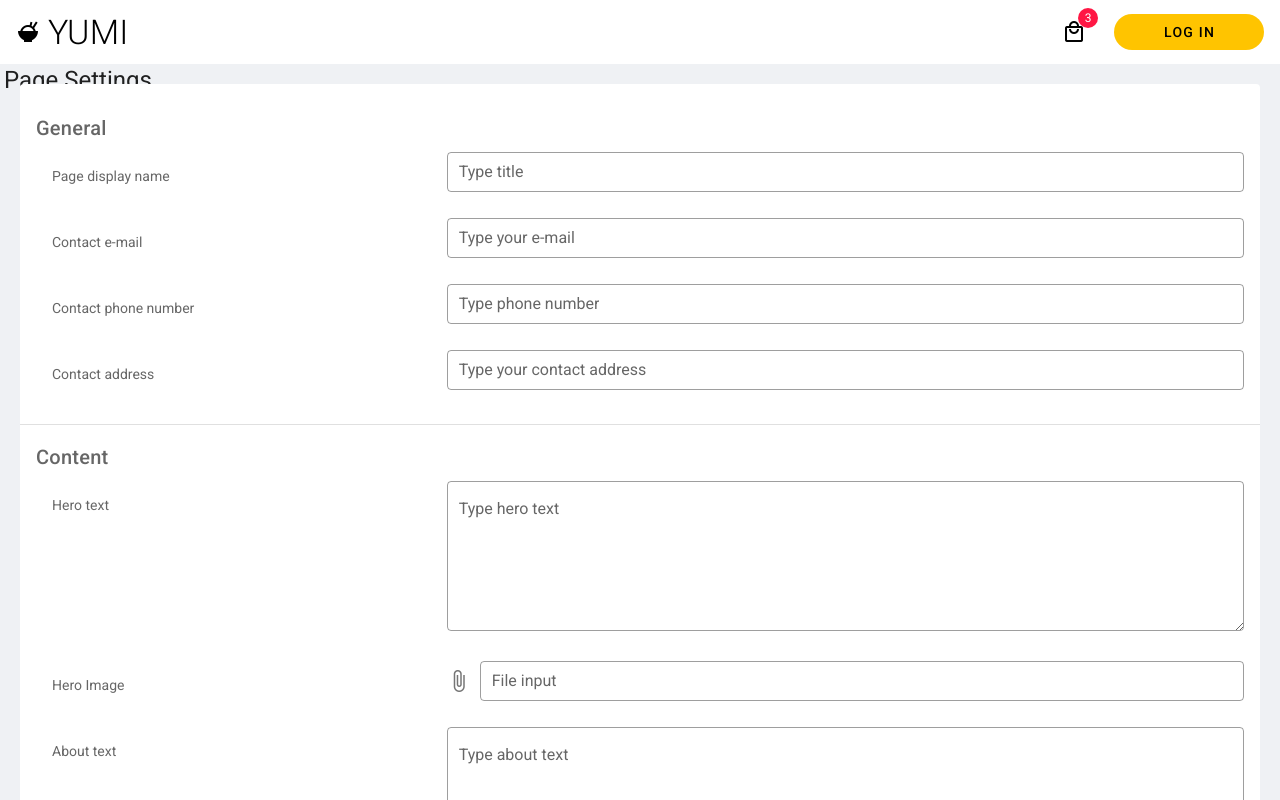
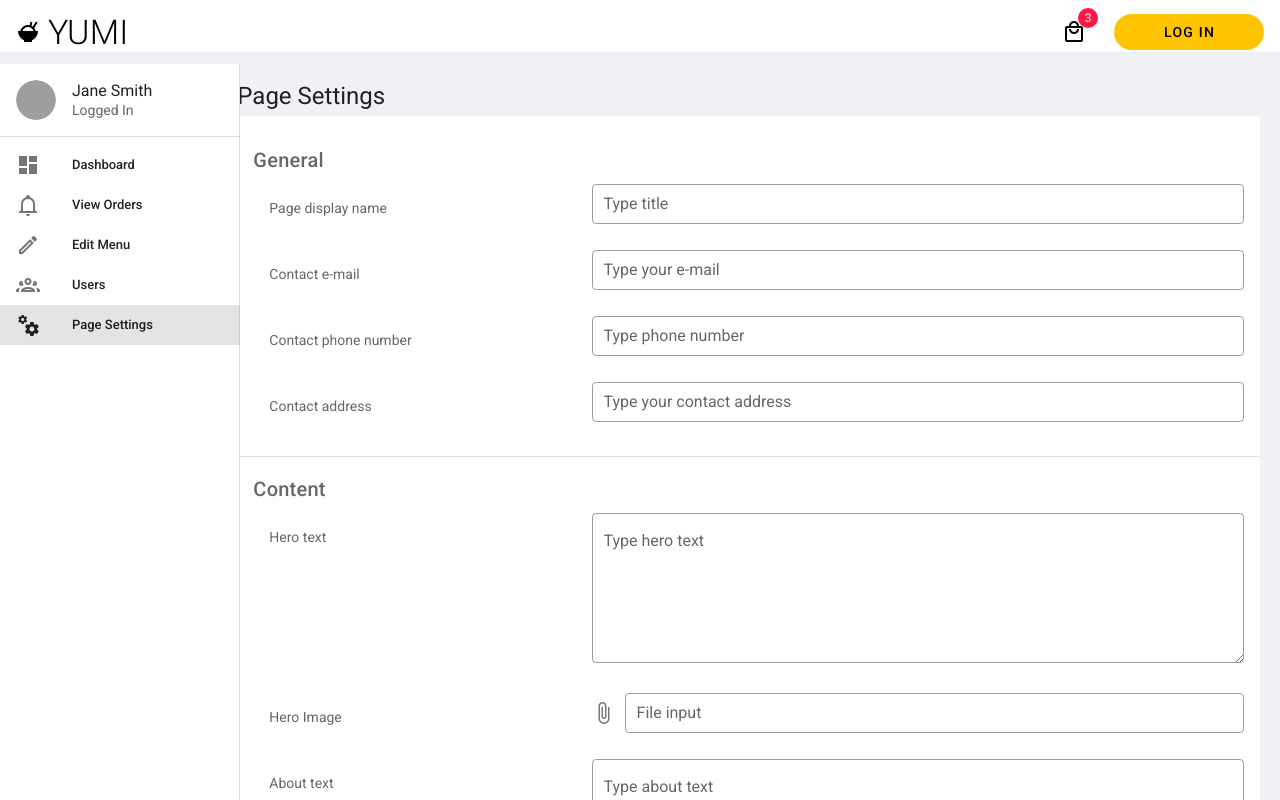
Before and after one commit to eirikandreas/vue-restaurant-app, a Vue app in the folder YumiApp/: page /admin/pagesettings in a window 1280 px wide. Shown: the top 800 px of the page. Built offline with nearby package versions, Linux system fonts and the light colour scheme; grey boxes are pictures that could not be loaded.

Commit message:
Add drawer, fix PageSettings title

```diff
--- a/YumiApp/src/pages/admin/DashboardPage/Drawer.vue
+++ b/YumiApp/src/pages/admin/DashboardPage/Drawer.vue
@@ -3,7 +3,7 @@
     <v-navigation-drawer
       permanent
       absolute
-      :width="320"
+      :width="240"
       v-model="isSmall"
     >
            <template v-slot:prepend>
@@ -35,7 +35,6 @@
             <v-list-item-title>{{ item.title }}</v-list-item-title>
           </v-list-item-content>
         </v-list-item>
-
       </v-list>
 
      <!-- <template v-slot:append>
--- a/YumiApp/src/pages/admin/DashboardPage/PageSettings.vue
+++ b/YumiApp/src/pages/admin/DashboardPage/PageSettings.vue
@@ -1,6 +1,7 @@
 <template>
-   <div>
-    <v-toolbar-title class="headline ml-n4">Page Settings</v-toolbar-title>
+   <div>    <v-toolbar flat color="transparent">
+            <v-toolbar-title class="headline ml-n4">Page Settings</v-toolbar-title>
+            </v-toolbar>
     <v-card block flat class="shadow">
 
 <v-row>
--- a/YumiApp/src/pages/admin/Index.vue
+++ b/YumiApp/src/pages/admin/Index.vue
@@ -1,14 +1,34 @@
 <template>
+
     <div class="mt-p-header dashboard-bg fill-height">
+<v-row>
+    <v-col
+    cols="12"
+    md="2"
+   >
+
+
+
+        <Drawer/>
+    </v-col>
+    <v-col
+    cols="12"
+    md="10">
 
         <router-view class="ml-5 mr-5"/>
+
+
+    </v-col>
+</v-row>
 
         </div>
 </template>
 <script>
+import Drawer from './DashboardPage/Drawer.vue'
 export default {
     name: "Index",
     components: {
+        Drawer
 
     },
     data() {
```
